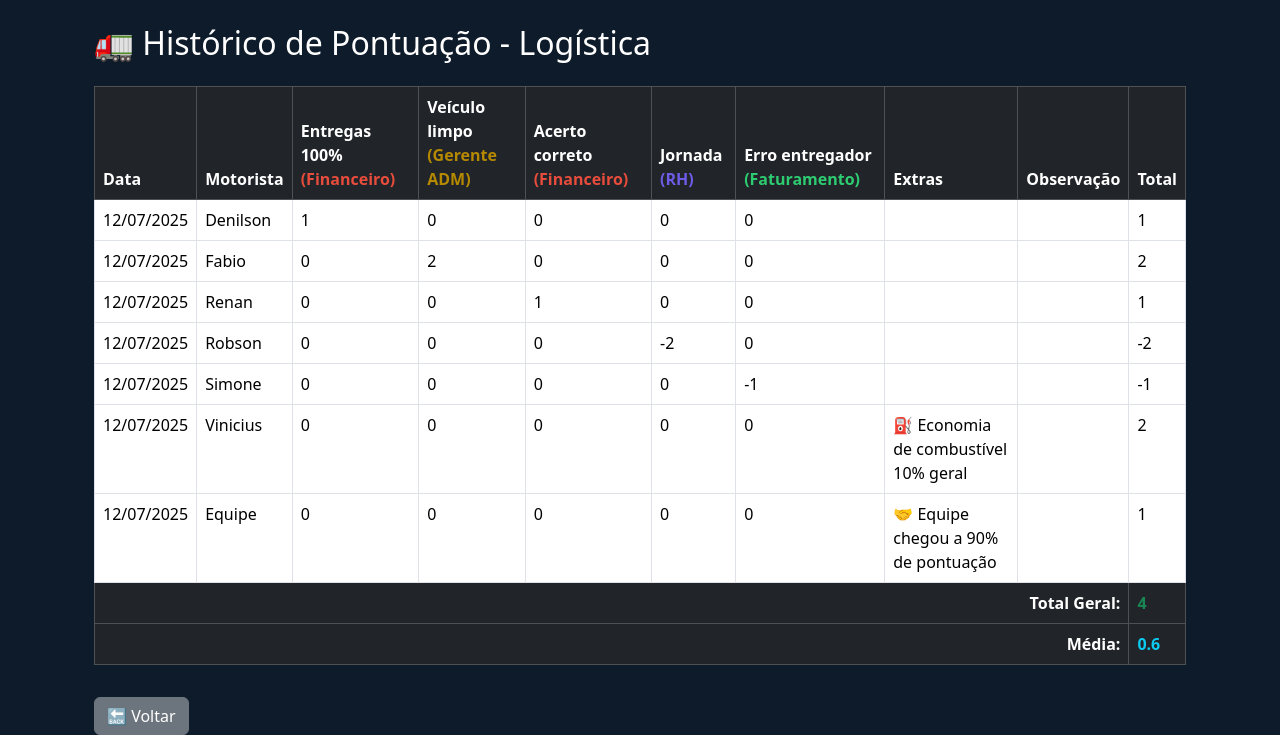
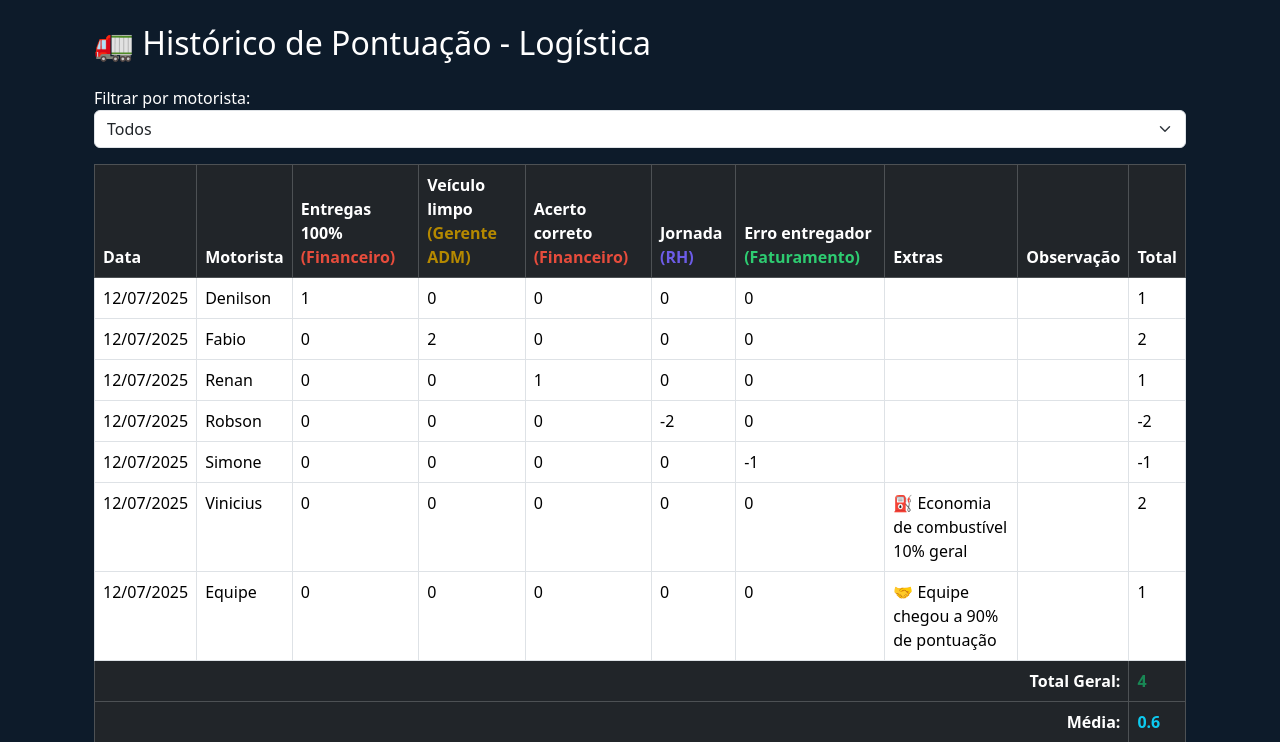
Before and after one commit to Luangscruznfe/pontuacao-confie, a Flask app: page /historico_logistica in a window 1280 px wide. Shown: the part 80-822 px from the top of the page. Run offline with Flask 3, Linux system fonts and the light colour scheme; data comes from the database, SQL or seed files in the repository.

Commit message:
atualização geral7

```diff
--- a/templates/historico_logistica.html
+++ b/templates/historico_logistica.html
@@ -12,6 +12,17 @@
 
 <div class="container">
   <h2 class="mb-4">🚛 Histórico de Pontuação - Logística</h2>
+
+  <!-- FILTRO POR MOTORISTA -->
+  <form method="get" class="mb-3">
+    <label for="motorista">Filtrar por motorista:</label>
+    <select name="motorista" id="motorista" class="form-select" onchange="this.form.submit()">
+      <option value="">Todos</option>
+      {% for m in motoristas %}
+        <option value="{{ m }}" {% if m == motorista %}selected{% endif %}>{{ m }}</option>
+      {% endfor %}
+    </select>
+  </form>
 
   <div class="table-responsive">
     <table class="table table-bordered text-white">
```
